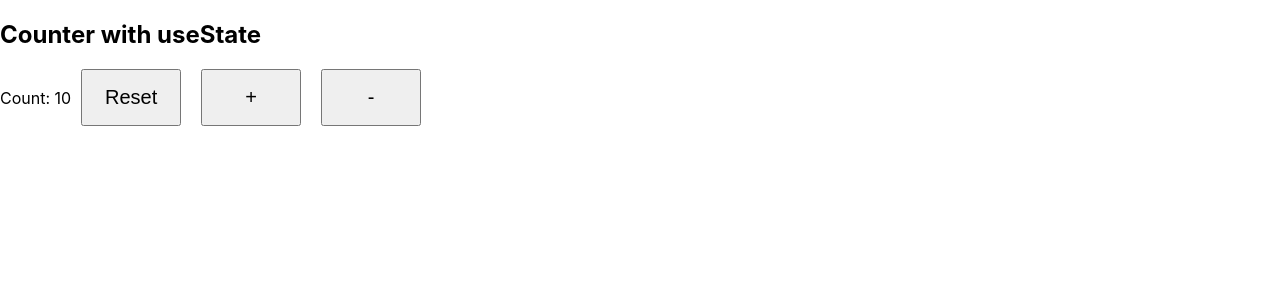
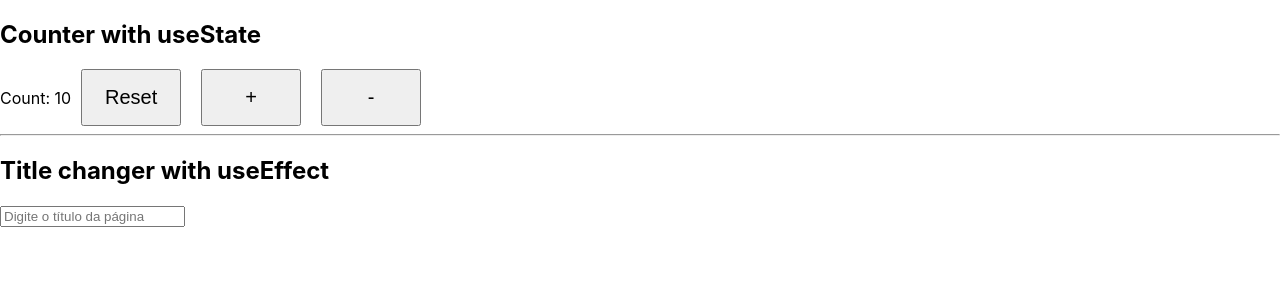
Before and after one commit to T14g/react-concepts, a React (Create React App) app: page / in a window 1280 px wide. Shown: the top 300 px of the page. Built offline with nearby package versions, Linux system fonts and the light colour scheme.

Commit message:
TitleChanger with useEffect

```diff
--- a/src/App.js
+++ b/src/App.js
@@ -1,3 +1,4 @@
+import TitleChanger from "./components/hooks/useEffect/titleChanger.component";
 import Counter from "./components/hooks/useState/counter.component";
 
 function App() {
@@ -5,6 +6,12 @@ function App() {
     <div className="App">
       <h2>Counter with useState</h2>
       <Counter initialCount={0} />
+
+      <hr />
+
+      <h2>Title changer with useEffect</h2>
+      <TitleChanger />
+
     </div>
   );
 }
--- /dev/null
+++ b/src/components/hooks/useEffect/titleChanger.component.jsx
@@ -0,0 +1,20 @@
+import { useEffect, useState } from "react";
+import TitleChangerStyles from "./titleChanger.styles";
+
+const TitleChanger = () => {
+
+    const [title, setTitle] = useState('App Title');
+
+    // Executado toda vez que o title muda
+    useEffect(() => {
+        document.title = title;
+    });
+
+    return (
+        <TitleChangerStyles>
+            <input type="text" placeholder="Digite o título da página" onChange={(e) => setTitle(e.target.value)} />
+        </TitleChangerStyles>
+    );
+}
+
+export default TitleChanger;
--- /dev/null
+++ b/src/components/hooks/useEffect/titleChanger.styles.js
@@ -0,0 +1,8 @@
+import styled from "styled-components";
+
+const TitleChangerStyles = styled.div`
+
+
+`;
+
+export default TitleChangerStyles;
```
